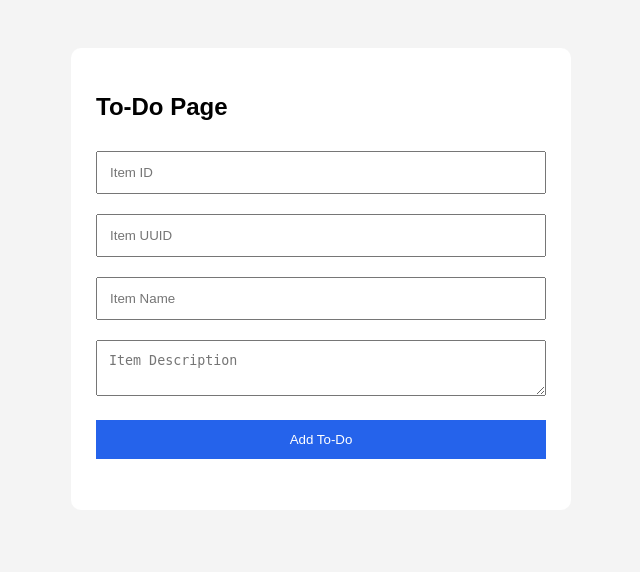
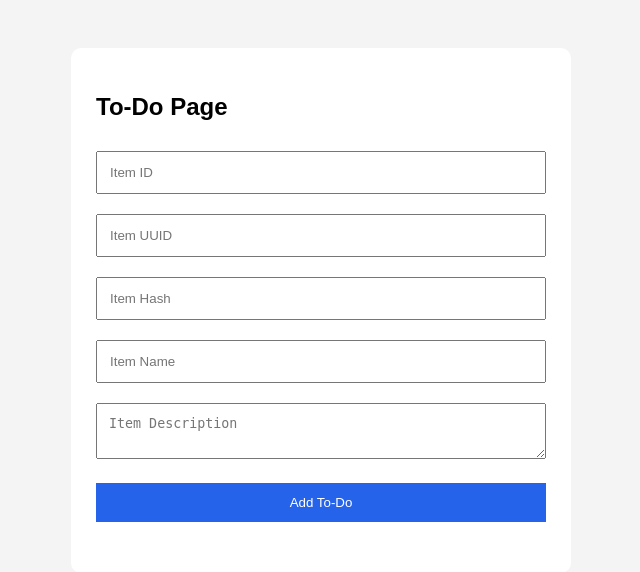
Before and after one commit to Bidyakar/Git_and_GitHub_BidyakarBhatta, a Flask app: template templates/todo.html in a window 1280 px wide. Shown: the top 572 px of the page, without its empty margins (319-959 px from the left). Run offline with Flask 3, Linux system fonts and the light colour scheme; the template is opened without the code that fills it, so the values that code supplies are empty.

Commit message:
Add Item Hash field

```diff
--- a/templates/todo.html
+++ b/templates/todo.html
@@ -47,6 +47,12 @@
     placeholder="Item UUID"
     required
 >
+<input
+    type="text"
+    id="itemHash"
+    placeholder="Item Hash"
+    required
+>
         <form id="todoForm">
             <input type="text" id="itemName" placeholder="Item Name" required>
             <textarea id="itemDescription" placeholder="Item Description" required></textarea>
```
